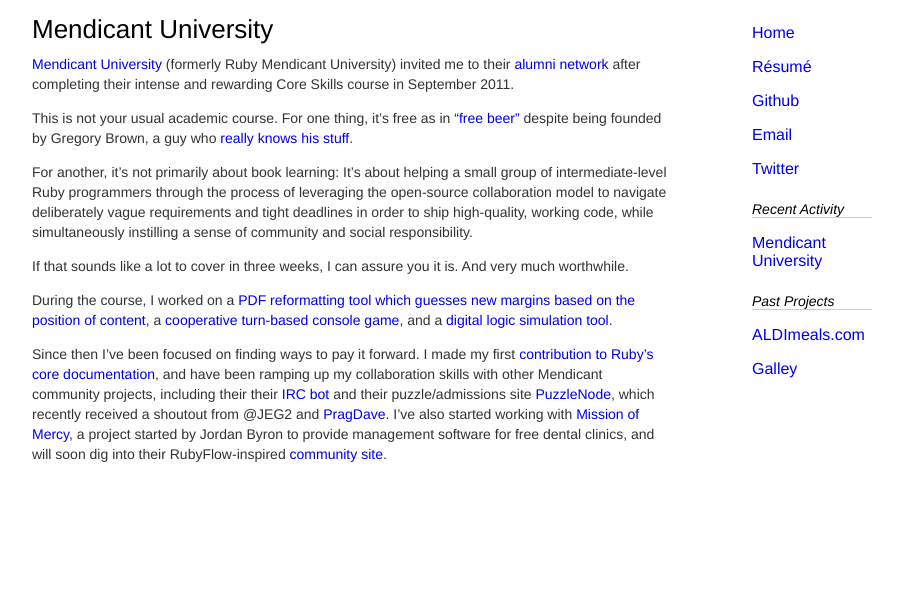
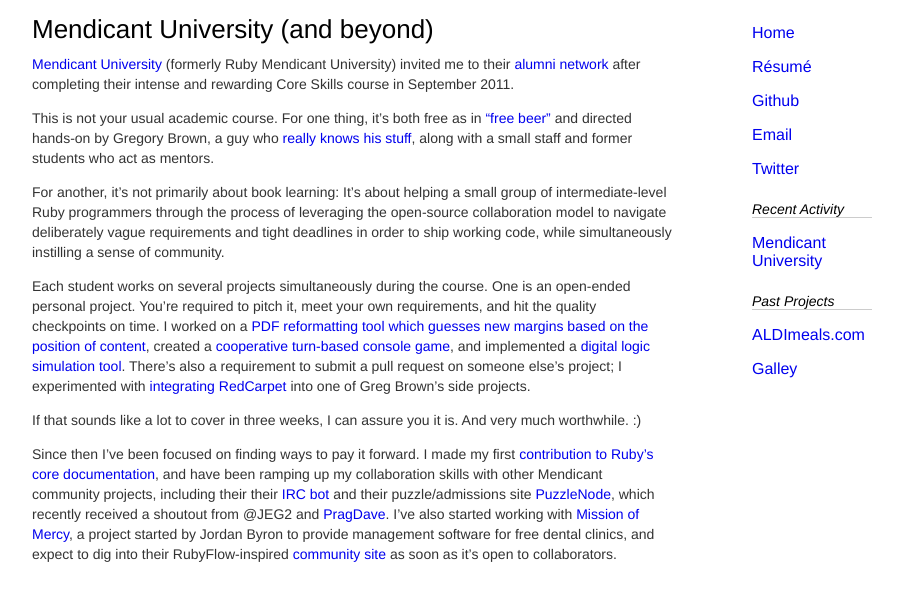
Before and after one commit to gjp/gjp.github.com, a Jekyll site: the page built from mendicant.md, in a window 1280 px wide. Shown: the top 601 px of the page, without its empty margins (208-1111 px from the left). Built offline with Jekyll 4.4.1, drawn with Linux system fonts in a browser that asks for light colours; some web fonts are replaced; Markdown is read by kramdown in place of the engine named in the settings.

Commit message:
February update

```diff
--- a/mendicant.md
+++ b/mendicant.md
@@ -3,29 +3,27 @@ layout: default
 title: Gregory Parkhurst - Mendicant University
 ---
 
-# Mendicant University
+# Mendicant University (and beyond)
 
 [Mendicant University](http://mendicantuniversity.org/)
 (formerly Ruby Mendicant University) invited me to their
 [alumni network](http://school.mendicantuniversity.org/alumni/recent)
 after completing their intense and rewarding Core Skills course in September 2011.
 
-This is not your usual academic course. For one thing, it's free as in
+This is not your usual academic course. For one thing, it's both free as in
 ["free beer"](http://majesticseacreature.com/essays/2011/12/28/free-beer-matters.html)
-despite being founded by Gregory Brown, a guy who
-[really knows his stuff](http://rubybestpractices.com/).
+and directed hands-on by Gregory Brown, a guy who
+[really knows his stuff](http://rubybestpractices.com/), along with a small staff and former students
+who act as mentors.
 
 For another, it's not primarily about book learning: It's about helping a small group of
 intermediate-level Ruby programmers through the process of leveraging the open-source collaboration model
-to navigate deliberately vague requirements and tight deadlines in order to ship high-quality, working code,
-while simultaneously instilling a sense of community and social responsibility.
+to navigate deliberately vague requirements and tight deadlines in order to ship working code,
+while simultaneously instilling a sense of community.
 
-If that sounds like a lot to cover in three weeks, I can assure you it is. And very much worthwhile.
+Each student works on several projects simultaneously during the course. One is an open-ended personal project. You're required to pitch it, meet your own requirements, and hit the quality checkpoints on time. I worked on a [PDF reformatting tool which guesses new margins based on the position of content](https://github.com/gjp/pdf-barber), created a [cooperative turn-based console game](https://github.com/gjp/s9-e2), and implemented a [digital logic simulation tool](https://github.com/gjp/s9-e3). There's also a requirement to submit a pull request on someone else's project; I experimented with [integrating RedCarpet](https://github.com/sandal/bookie/pull/4/commits) into one of Greg Brown's side projects.
 
-During the course, I worked on
-a [PDF reformatting tool which guesses new margins based on the position of content](https://github.com/gjp/pdf-barber),
-a [cooperative turn-based console game](https://github.com/gjp/s9-e2), and
-a [digital logic simulation tool](https://github.com/gjp/s9-e3).
+If that sounds like a lot to cover in three weeks, I can assure you it is. And very much worthwhile. :)
 
 Since then I've been focused on finding ways to pay it forward. I made my first
 [contribution to Ruby's core documentation](http://redmine.ruby-lang.org/projects/ruby-19/repository/revisions/33413),
@@ -35,5 +33,5 @@ and their puzzle/admissions site
 [PuzzleNode](https://github.com/mendicant-university/puzzlenode/commits/master?author=gjp),
 which recently received a shoutout from @JEG2 and [PragDave](http://pragdave.blogs.pragprog.com/pragdave/2012/02/smart-constants.html).
 I've also started working with [Mission of Mercy](https://github.com/jordanbyron/mission_of_mercy), a project started
-by Jordan Byron to provide management software for free dental clinics, and will soon dig into their RubyFlow-inspired
-[community site](http://community.mendicantuniversity.org/).
+by Jordan Byron to provide management software for free dental clinics, and expect to dig into their RubyFlow-inspired
+[community site](http://community.mendicantuniversity.org/) as soon as it's open to collaborators.
```
Also changed, not shown: galley.html (+4 -3 lines), index.md (+10 -7 lines).
